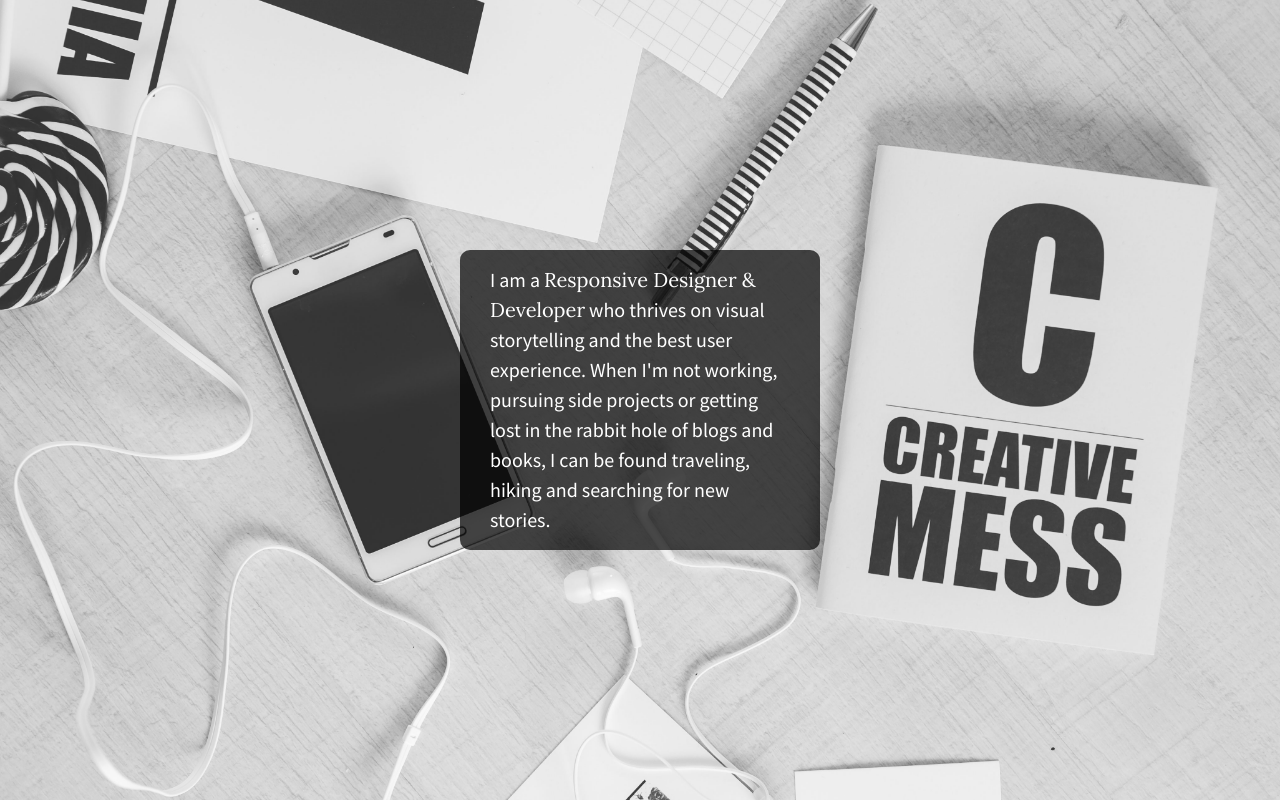
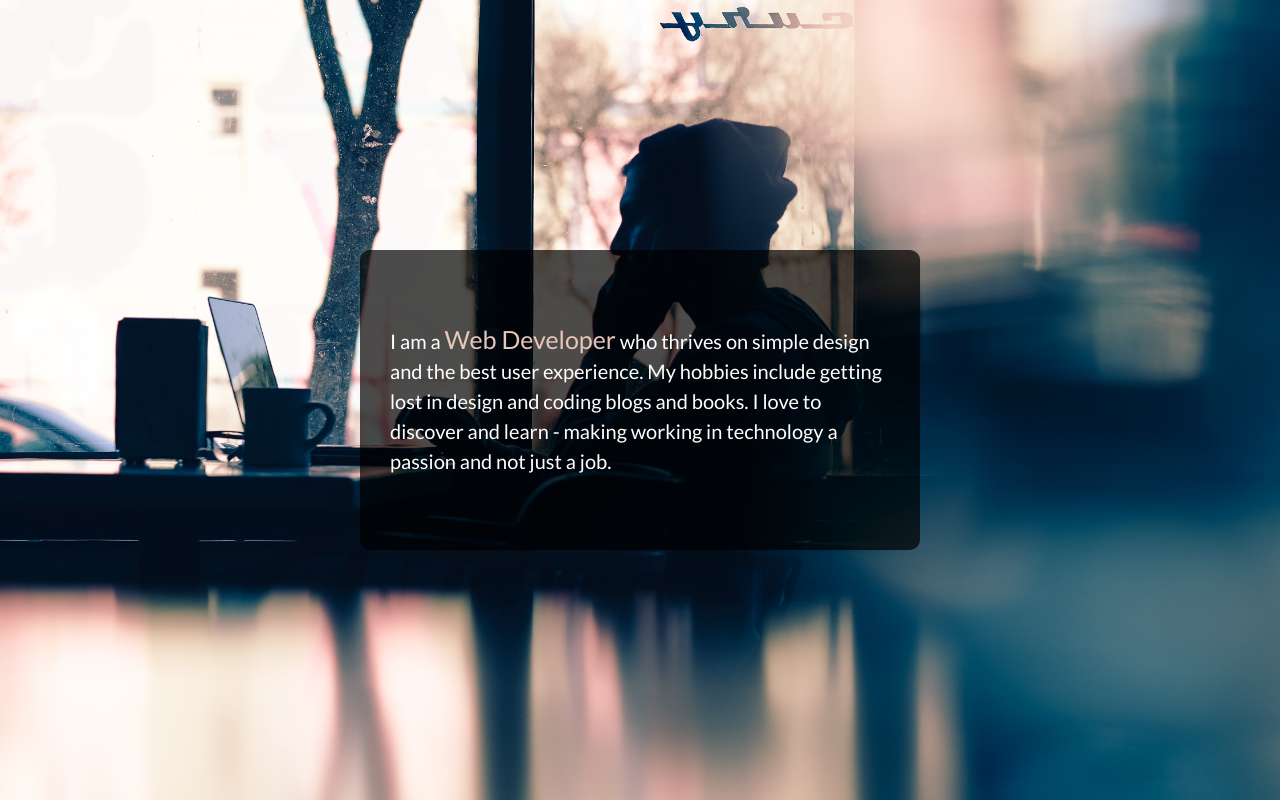
Before and after one commit to MelissaAJohnson/flexbox-example, a plain HTML site: page index.html in a window 1280 px wide. Drawn offline with nearby package versions, Linux system fonts and the light colour scheme.

Commit message:
personalized content

```diff
--- a/css/main.css
+++ b/css/main.css
@@ -98,7 +98,7 @@ textarea {
 
 /*Large Background Image*/
 html {
-    background: url(../img/bkgd2.jpg) no-repeat center center fixed;
+    background: url(../img/background.jpg) no-repeat center center fixed;
     background-size: cover;
    /* set height to 100% - these are important for allowing content to vertically align */
 }
@@ -123,13 +123,13 @@ body {
     background: #222;
     background:rgba(0,0,0,0.7);
     color: #fff;
-    font-family: 'Source Sans Pro', sans-serif;
+    font-family: 'Lato', sans-serif;
     font-weight: 300;
     font-size: 1.25em;
     line-height: 1.5em;
     border-radius: 10px;
     padding: 0px 30px;
-    width: 300px;
+    width: 500px;
     height: 300px;
     display: flex;
     justify-content: center;
@@ -137,7 +137,8 @@ body {
 }
 
 #content p span {
-    font-family: 'Lora', sans-serif;
+    color: #e8c6ba;
+    font-size: 1.25em;
 }
 
 
--- a/index.html
+++ b/index.html
@@ -12,6 +12,7 @@
 
         <link rel="stylesheet" href="css/normalize.css">
         <link rel="stylesheet" href="css/main.css">
+        <link href="https://fonts.googleapis.com/css?family=Lato&display=swap" rel="stylesheet">
         <script src="js/vendor/modernizr-2.8.3.min.js"></script>
         <link href="https://fonts.googleapis.com/css?family=Lora|Source+Sans+Pro:400,700" rel="stylesheet">
     </head>
@@ -24,7 +25,7 @@
 
         <section class="wrapper">
             <div id="content">
-                <p>I am a <span>Responsive Designer & Developer</span> who thrives on visual storytelling and the best user experience. When I'm not working, pursuing side projects or getting lost in the rabbit hole of blogs and books, I can be found traveling, hiking and searching for new stories.</p>
+                <p>I am a <span>Web Developer</span> who thrives on simple design and the best user experience. My hobbies include getting lost in design and coding blogs and books. I love to discover and learn - making working in technology a passion and not just a job.</p>
             </div>
         </section>
 
```
Also changed, not shown: img/background.jpg (added), 1 other file.
